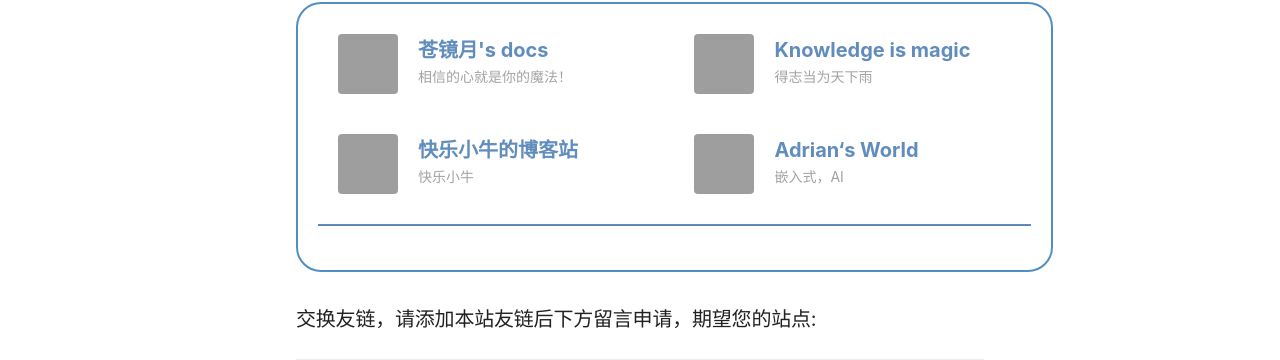
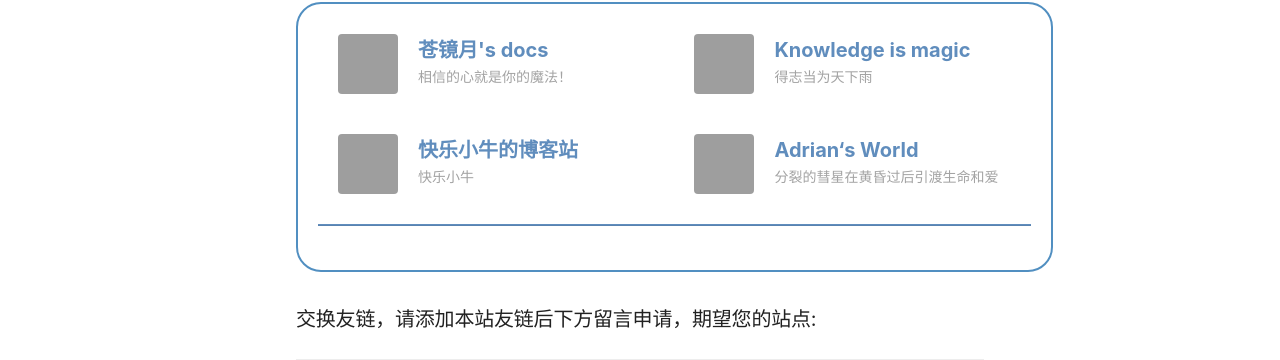
Before and after one commit to LunaY77/my-mkdocs, an MkDocs documentation site: the page built from docs/about/link.md, in a window 1280 px wide and 1038 px high. Shown: the part 226-586 px from the top of the window. Built offline with MkDocs 1.6.1 and Material for MkDocs 9.7.7, drawn with Linux system fonts in a browser that asks for light colours; comment, search, counter and statistics services are not loaded; a style sheet for code colours, icons or effects is not loaded; grey boxes are pictures that could not be loaded.

Commit message:
feat(link.md): 收集友链：航佬！

```diff
--- a/docs/about/link.md
+++ b/docs/about/link.md
@@ -58,7 +58,7 @@ hide:
           <a href="www.adrianpierre.cn" target="_blank">Adrian‘s World</a>
           </div>
           <div class="info">
-            嵌入式，AI
+            分裂的彗星在黄昏过后引渡生命和爱
           </div>
         </div>
       </div>
```
